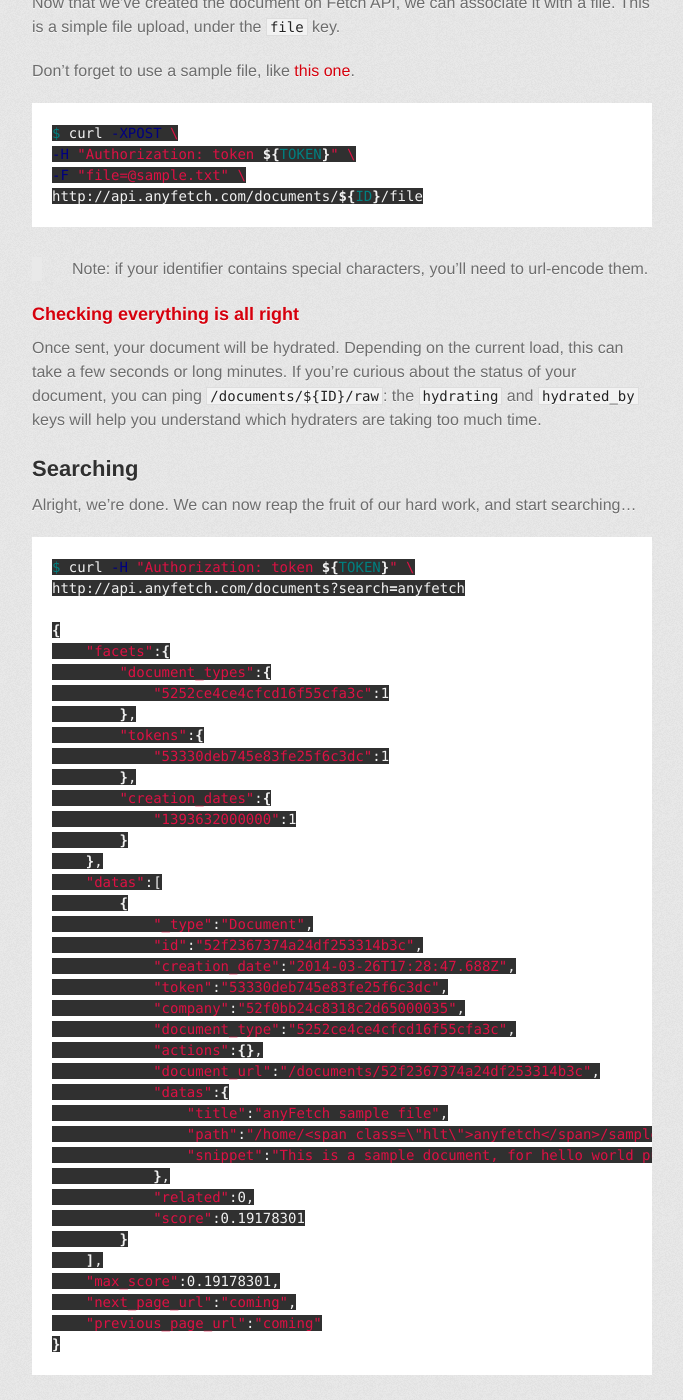
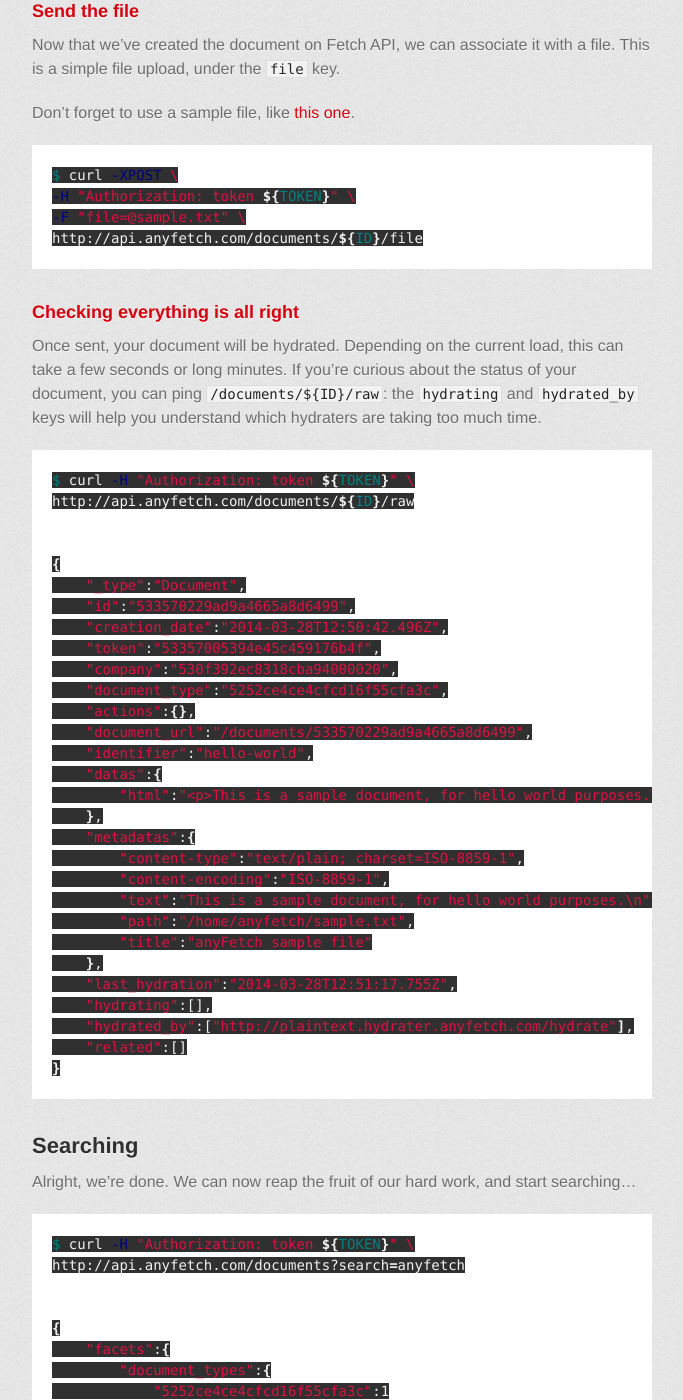
Before and after one commit to AnyFetch/developers.anyfetch.com, a Jekyll site: the page built from guides/hello-world.md, in a window 1280 px wide and 1400 px high, scrolled down 2754 px. Shown: the whole window, without its empty margins (298-981 px from the left). Built offline with Jekyll 4.4.1, drawn with Linux system fonts in a browser that asks for light colours; some web fonts are replaced; Markdown is read by kramdown in place of the engine named in the settings.

Commit message:
Added raw to hello world

````diff
--- a/guides/hello-world.md
+++ b/guides/hello-world.md
@@ -41,6 +41,7 @@
 $ curl -H "Authorization: Basic ${BASE64}" \
 http://api.anyfetch.com/token
 
+
 {
     "token":"${TOKEN}"
 }
@@ -65,6 +66,7 @@
 -H "Content-Type:application/json" \
 http://api.anyfetch.com/documents \
 -d '{"identifier": "hello-world", "no_hydration": true, "document_type": "file", "metadatas": {"path": "/home/anyfetch/sample.txt", "title": "anyFetch sample file"}}'
+
 
 {
     "_type":"Document",
@@ -105,10 +107,40 @@
 http://api.anyfetch.com/documents/${ID}/file
 ```
 
-> Note: if your identifier contains special characters, you'll need to url-encode them.
-
 ### Checking everything is all right
 Once sent, your document will be hydrated. Depending on the current load, this can take a few seconds or long minutes. If you're curious about the status of your document, you can ping  `/documents/${ID}/raw`: the `hydrating` and `hydrated_by` keys will help you understand which hydraters are taking too much time.
+
+```sh
+$ curl -H "Authorization: token ${TOKEN}" \
+http://api.anyfetch.com/documents/${ID}/raw
+
+
+{
+    "_type":"Document",
+    "id":"533570229ad9a4665a8d6499",
+    "creation_date":"2014-03-28T12:50:42.496Z",
+    "token":"53357005394e45c459176b4f",
+    "company":"530f392ec8318cba94000020",
+    "document_type":"5252ce4ce4cfcd16f55cfa3c",
+    "actions":{},
+    "document_url":"/documents/533570229ad9a4665a8d6499",
+    "identifier":"hello-world",
+    "datas":{
+        "html":"<p>This is a sample document, for hello world purposes.\n</p>\n"
+    },
+    "metadatas":{
+        "content-type":"text/plain; charset=ISO-8859-1",
+        "content-encoding":"ISO-8859-1",
+        "text":"This is a sample document, for hello world purposes.\n",
+        "path":"/home/anyfetch/sample.txt",
+        "title":"anyFetch sample file"
+    },
+    "last_hydration":"2014-03-28T12:51:17.755Z",
+    "hydrating":[],
+    "hydrated_by":["http://plaintext.hydrater.anyfetch.com/hydrate"],
+    "related":[]
+}
+```
 
 ## Searching
 Alright, we're done. We can now reap the fruit of our hard work, and start searching...
@@ -116,6 +148,7 @@
 ```sh
 $ curl -H "Authorization: token ${TOKEN}" \
 http://api.anyfetch.com/documents?search=anyfetch
+
 
 {
     "facets":{
````
